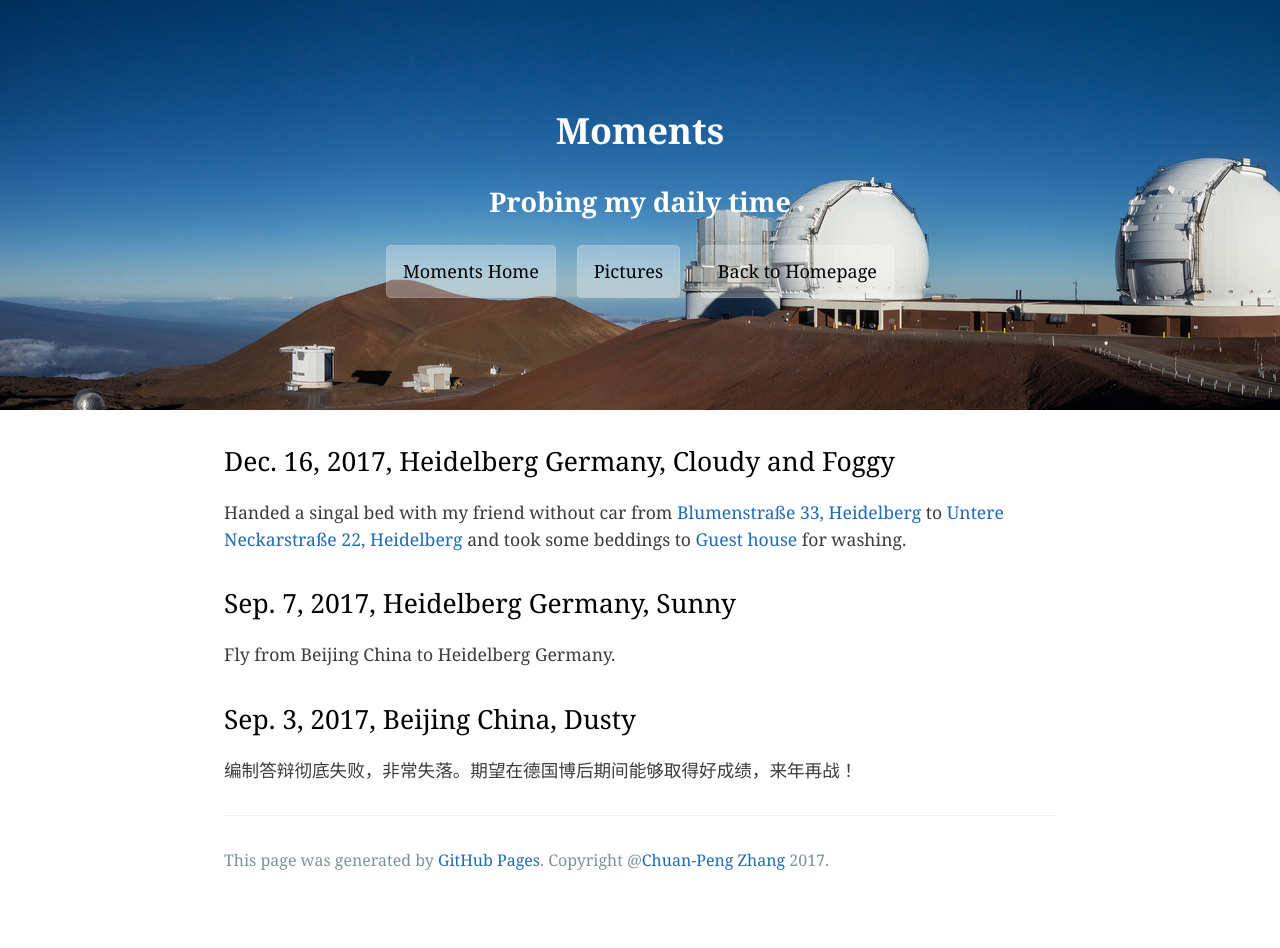
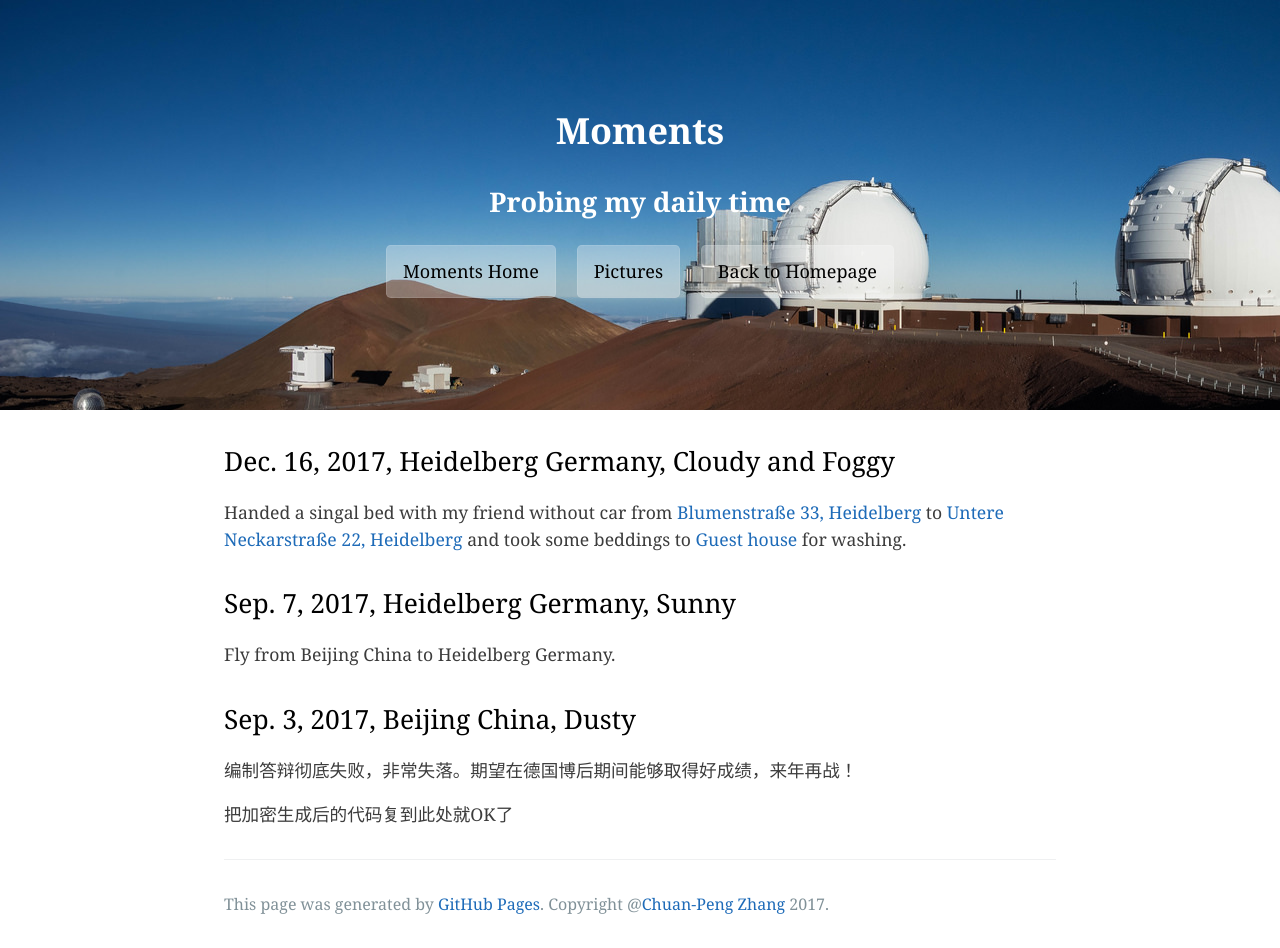
Before and after one commit to zcp521/zcp521.github.io, a Jekyll site: the page built from moments.md, in a window 1280 px wide. Built offline with Jekyll 4.4.1, drawn with Linux system fonts in a browser that asks for light colours; before the commit the page ends 904 px from its top, so only the background shows below that.

Commit message:
Update moments.md

```diff
--- a/moments.md
+++ b/moments.md
@@ -20,3 +20,26 @@ Fly from Beijing China to Heidelberg Germany.
 ## Sep. 3, 2017, Beijing China, Dusty
 
 编制答辩彻底失败，非常失落。期望在德国博后期间能够取得好成绩，来年再战！
+
+
+
+<HTML>
+<HEAD>
+<SCRIpT LANGUAGE="Javascript">
+<!--
+//此网页已加密，欲解密请到www.xker.com
+
+var Words ="把加密生成后的代码复到此处就OK了" //put your cripto code there
+function OutWord()
+{
+var NewWords;
+NewWords = unescape(Words);
+document.write(NewWords);
+}
+OutWord();
+// -->
+</SCRIpT>
+</HEAD>
+<BODY>
+</BODY>
+</HTML>
```
